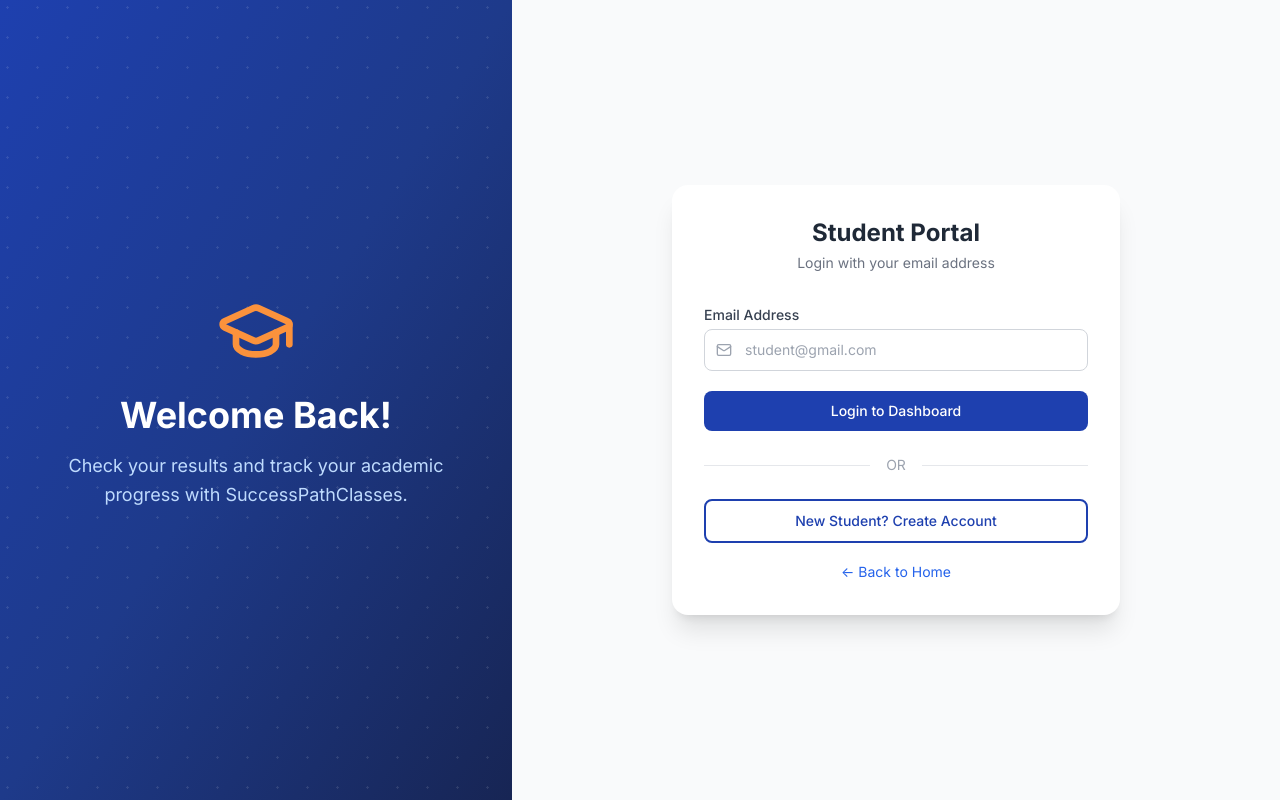
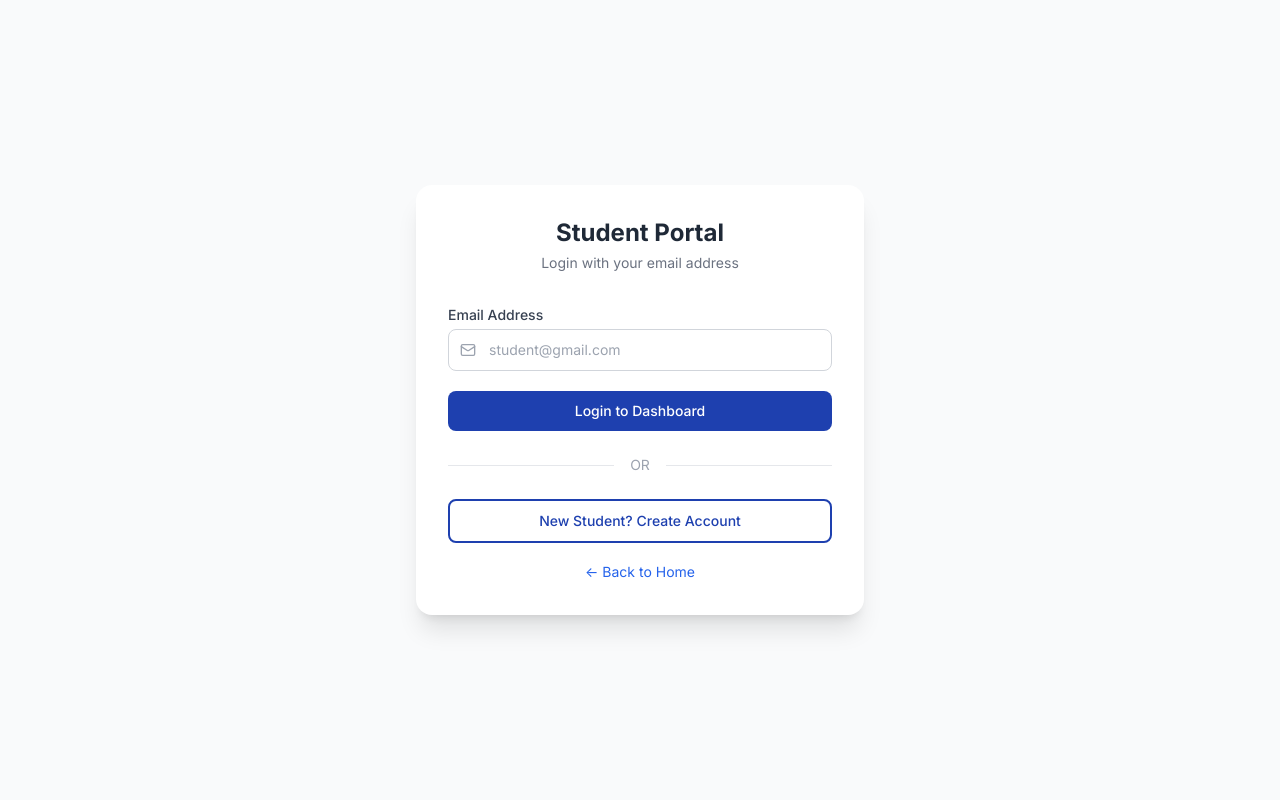
Before and after one commit to gpranit16/class-frontend, a React (Create React App) app: page /student/login in a window 1280 px wide. Built offline with nearby package versions, Linux system fonts and the light colour scheme.

Commit message:
fix: remove left panel from student login; fix 401 error not showing on wrong email

```diff
--- a/src/pages/StudentLogin.tsx
+++ b/src/pages/StudentLogin.tsx
@@ -77,27 +77,7 @@ const StudentLogin: React.FC = () => {
 
   return (
     <div className="min-h-screen flex flex-col lg:flex-row">
-      {/* Left Panel - Illustration */}
-      <div className="hidden lg:flex lg:w-2/5 bg-gradient-to-br from-primary-800 via-primary-900 to-blue-950 text-white relative overflow-hidden">
-        <div className="absolute inset-0 opacity-10">
-          <div
-            className="absolute inset-0"
-            style={{
-              backgroundImage: 'radial-gradient(circle at 25% 25%, white 1px, transparent 1px)',
-              backgroundSize: '30px 30px',
-            }}
-          />
-        </div>
-        <div className="relative flex flex-col items-center justify-center p-12 text-center">
-          <GraduationCap className="w-20 h-20 mb-6 text-accent-400" />
-          <h2 className="text-4xl font-bold mb-4">Welcome Back!</h2>
-          <p className="text-blue-200 text-lg leading-relaxed">
-            Check your results and track your academic progress with SuccessPathClasses.
-          </p>
-        </div>
-      </div>
-
-      {/* Right Panel - Login Form */}
+      {/* Login Form */}
       <div className="flex-1 flex items-center justify-center p-6 bg-gray-50">
         <div className="w-full max-w-md">
           {/* Mobile logo */}
--- a/src/services/api.ts
+++ b/src/services/api.ts
@@ -24,7 +24,8 @@ api.interceptors.request.use(
 api.interceptors.response.use(
   (response) => response,
   (error) => {
-    if (error.response?.status === 401) {
+    const isAuthEndpoint = error.config?.url?.includes('/auth/');
+    if (error.response?.status === 401 && !isAuthEndpoint) {
       localStorage.removeItem('token');
       localStorage.removeItem('user');
       window.location.href = '/';
```
